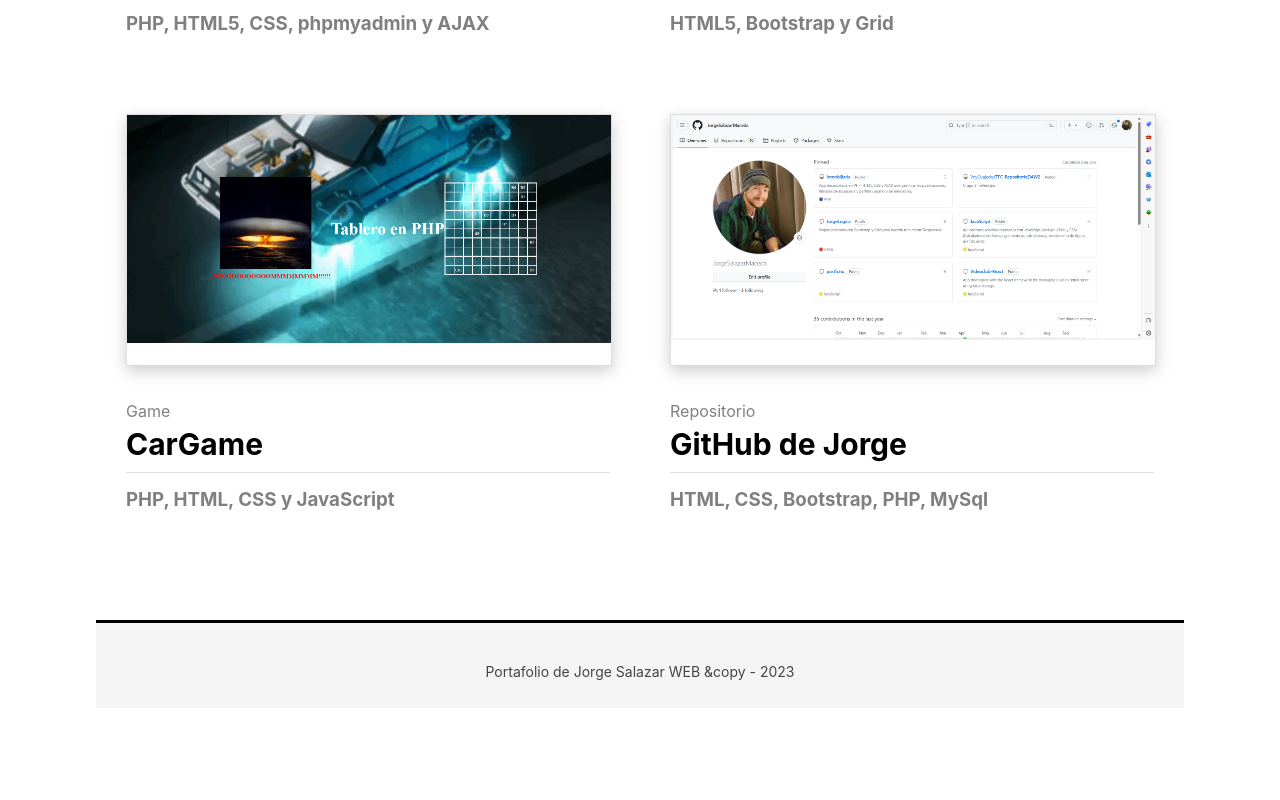
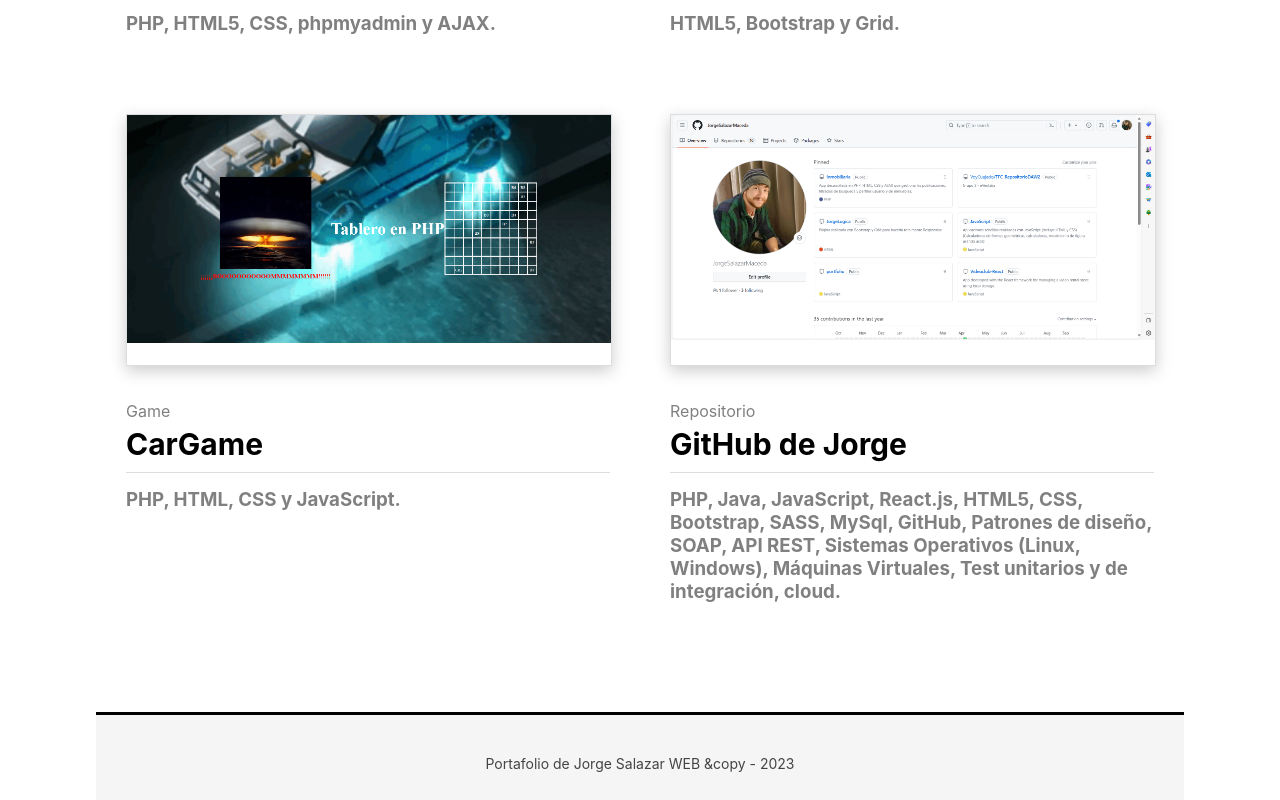
Before and after one commit to JorgeSalazarMaceda/PortafolioJorge, a React (Create React App) app: page /portafolio in a window 1280 px wide. Shown: the part 1137-1937 px from the top of the page. Before the commit the page ends 1845 px from the top, so only its background shows below. Built offline with nearby package versions, Linux system fonts and the light colour scheme.

Commit message:
Mejoramos el componente de inicio

```diff
--- a/src/components/Inicio.js
+++ b/src/components/Inicio.js
@@ -8,17 +8,18 @@ export const Inicio = () => {
     <div className='home'>
 
       <h1>
-        ¡Hola mundo!, soy Jorge, desarrollador web con experiencia en HTML, CSS, Bootstrap, SASS, Java, JS,
-        React.js, PHP, MySQL y Git. Ofrezco mis servicios de <strong>programación y desarrollo</strong> en Madrid. Seguidor de las
-        las Metodologías Ágiles, con habilidades en el sector legal, así que espero que podamos trabajar juntos.
+          ¡Hola mundo! &#128075; <br/>
+          Soy Jorge, 💻 <strong>Desarrollador Web</strong>  💻 con experiencia en tecnologías como PHP, Java, JavaScript, React.js, Bootstrap, SASS, MySQL y GitHub.
+          Ofrezco mis servicios de <strong>programación y desarrollo web</strong> en Madrid. Soy seguidor de las Metodologías Ágiles y cuento con habilidades en el sector legal. <br/>
+          ¡Nos vemos en el proyecto! 😄
       </h1>
 
-      <h2 className='tittle'>Te ayudo a crear tu sitio o app web<Link to='/contacto'> Contacta conmigo.</Link></h2>
+
+      <h2 className='tittle'>¿Creamos una App?<br/><br/><Link to='/contacto'>Contacta conmigo.</Link></h2>
 
       {/* Poner carrousel de proyectos */}
       <section className='last-works'>
-        <h2 className='heading'>Algunos de mis proyectos</h2>
-        <p>Estos son algunos de mis proyectos</p>
+        <h3 className='heading'>Algunos de mis proyectos</h3>
 
         <div className='works'>
           <ListadoTrabajosRandom limite='2'/> {/* Pasamos una prop para que se muestren menos proyectos en inicio, el limite será 2 y lo pasamos al componente */}
--- a/src/data/trabajos.js
+++ b/src/data/trabajos.js
@@ -12,7 +12,7 @@ export const trabajos = [
         'id':'eVentalia',
         'nombre':'eVentalia',
         'url':'https://github.com/VoyCuajado/TFC_RepositorioDAW2',
-        'tecnologias':'PHP, CSS, Bootstrap, API PHPMailer, API Conekta y phpmyadmin',
+        'tecnologias':'PHP, CSS, Bootstrap, API PHPMailer, API Conekta y phpmyadmin.',
         'categorias':'Red Social',
         'descripcion':'Red Social para creación de eventos, con registro y creación personal del perfil de usuario, reseñas, inserción de imágenes, iconos informativos, responsive, CRUD, MVC, Foro de conversación.'
     },
@@ -20,7 +20,7 @@ export const trabajos = [
         'id':'videoclub',
         'nombre':'Videoclub',
         'url':'https://videoclubreact.netlify.app/',
-        'tecnologias':'JS, React, HTML5 y CSS',
+        'tecnologias':'JS, React, HTML5 y CSS.',
         'categorias':'Gestor de Datos (CRUD)',
         'descripcion':'App developed with the React framework for managing a video rental store using local storage.'
     },
@@ -28,7 +28,7 @@ export const trabajos = [
         'id':'inmobiliaria',
         'nombre':'Inmobiliaria',
         'url':'https://github.com/JorgeSalazarMaceda/Inmobiliaria',
-        'tecnologias':'PHP, HTML5, CSS, phpmyadmin y AJAX',
+        'tecnologias':'PHP, HTML5, CSS, phpmyadmin y AJAX.',
         'categorias':'Gestor de Datos (CRUD)',
         'descripcion':'App desarrollada en PHP, HTML, CSS y AJAX que gestiona las publicaciones, filtrados de búsqueda y perfiles usuario y de inmuebles.'
     },
@@ -36,7 +36,7 @@ export const trabajos = [
         'id':'jorgelogica',
         'nombre':'JorgeLogica_Responsive',
         'url':'https://jorgelogica.netlify.app/',
-        'tecnologias':'HTML5, Bootstrap y Grid',
+        'tecnologias':'HTML5, Bootstrap y Grid.',
         'categorias':'Responsive',
         'descripcion':'Página realizada con Bootstrap y Grid para hacerla totalmente Responsive.'
     },
@@ -44,7 +44,7 @@ export const trabajos = [
         'id':'cargame',
         'nombre':'CarGame',
         'url':'https://github.com/JorgeSalazarMaceda/CarGame',
-        'tecnologias':'PHP, HTML, CSS y JavaScript',
+        'tecnologias':'PHP, HTML, CSS y JavaScript.',
         'categorias':'Game',
         'descripcion':'Implementation of a Minesweeper game in PHP and CSS, using the DOM and JavaScript events to enable car movement. When the car touches a bomb, an explosion occurs. Collision detection has also been handled.'
     },
@@ -52,8 +52,8 @@ export const trabajos = [
         'id':'gitJorge',
         'nombre':'GitHub de Jorge',
         'url':'https://github.com/JorgeSalazarMaceda',
-        'tecnologias':'HTML, CSS, Bootstrap, PHP, MySql',
+        'tecnologias':'PHP, Java, JavaScript, React.js, HTML5, CSS, Bootstrap, SASS, MySql, GitHub, Patrones de diseño, SOAP, API REST, Sistemas Operativos (Linux, Windows), Máquinas Virtuales, Test unitarios y de integración, cloud.',
         'categorias':'Repositorio',
-        'descripcion':'Lorem Ipsum'
+        'descripcion':'Mi repositorio personal de GitHub, donde tienen a su disposición todos los códigos de los proyectos en los que he trabajado. // My personal GitHub repository, where you can find all the code for the projects I have worked on.'
     }
 ];
--- a/src/index.css
+++ b/src/index.css
@@ -241,3 +241,7 @@ background-color: rgb(26, 137, 26);
   overflow: hidden;
   box-shadow: 0px 0px 20px #ddd;
  }
+
+ .tittle, .heading {
+  text-align: center;
+}
```
